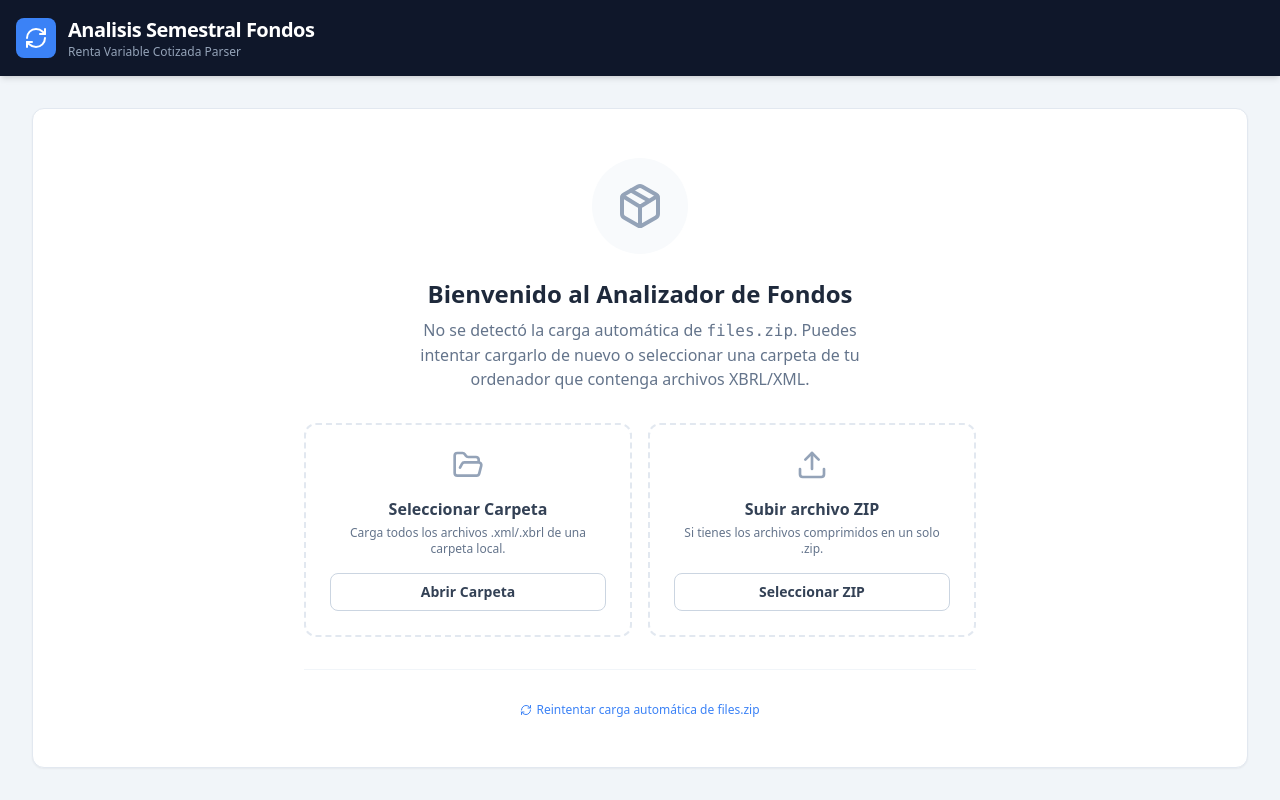
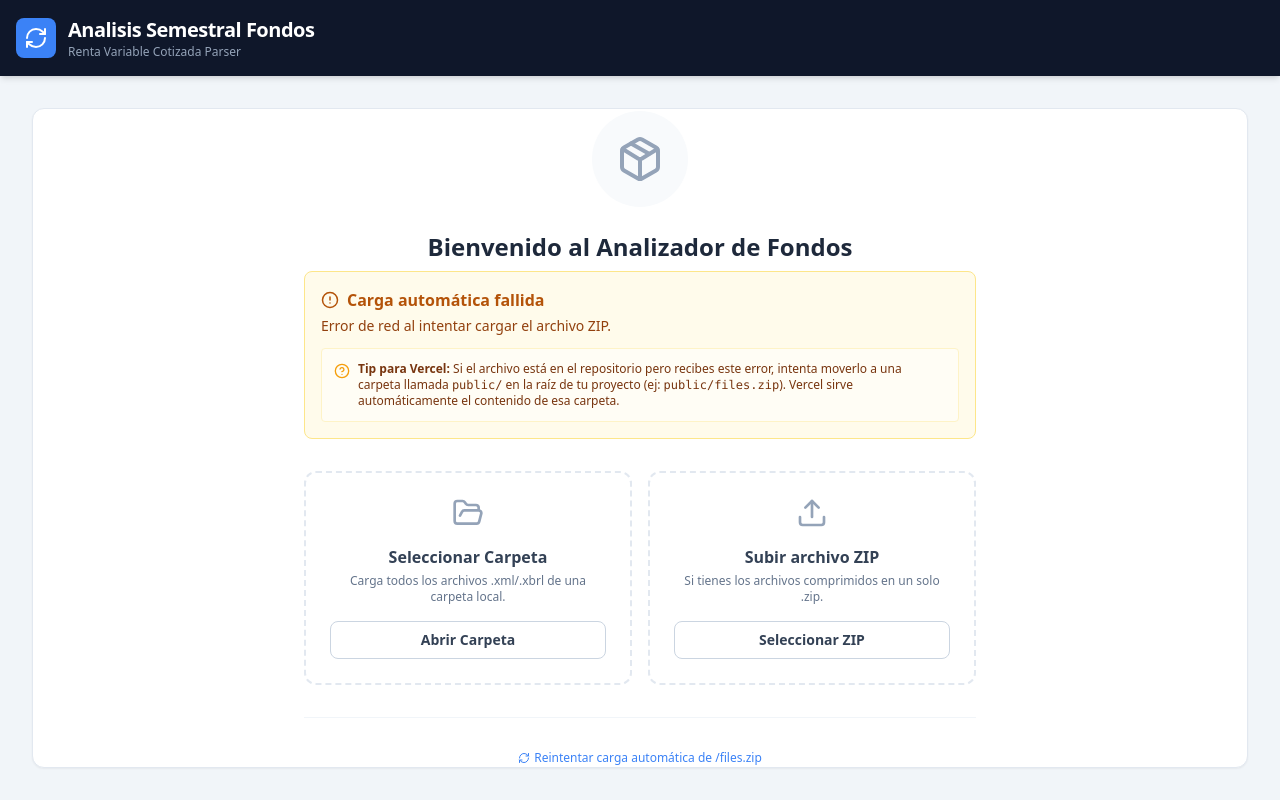
Before and after one commit to sergiolopezortega/FondosCNMWSemetral, a React (Vite) app: page / in a window 1280 px wide. Built offline with nearby package versions, Linux system fonts and the light colour scheme; no server answers.

Commit message:
feat: Enhance file loading and error handling
Adds a new `error` prop to `EmptyState` to display loading errors.
Refactors `handleLoadZip` in `App.tsx` to include error handling and more robust URL busting for `files.zip`.
Removes unnecessary rewrites from `vercel.json` related to `files.zip`.

```diff
--- a/App.tsx
+++ b/App.tsx
@@ -1,4 +1,3 @@
-
 import React, { useState, useCallback, useEffect } from 'react';
 import JSZip from 'jszip';
 import { FileData } from './types.ts';
@@ -13,6 +12,7 @@ const App: React.FC = () => {
   const [files, setFiles] = useState<FileData[]>([]);
   const [selectedFileId, setSelectedFileId] = useState<string | null>(null);
   const [isLoading, setIsLoading] = useState(false);
+  const [loadError, setLoadError] = useState<string | null>(null);
   const [viewMode, setViewMode] = useState<'detail' | 'analysis'>('detail');
 
   const performFileProcessing = async (fileData: FileData): Promise<Partial<FileData>> => {
@@ -67,28 +67,21 @@ const App: React.FC = () => {
 
   const handleLoadZip = useCallback(async () => {
     setIsLoading(true);
+    setLoadError(null);
 
-    // Construimos la URL absoluta para evitar ambigüedades
-    // Añadimos un timestamp para bustear cualquier caché de 404 del CDN de Vercel
-    const baseUrl = window.location.origin;
-    const zipUrl = `${baseUrl}/files.zip?t=${Date.now()}`;
-
-    console.log(`Intentando carga automática desde URL absoluta: ${zipUrl}`);
+    // URL Busting para evitar cachés de errores 404
+    const zipUrl = `/files.zip?t=${Date.now()}`;
 
     try {
-      const response = await fetch(zipUrl, {
-        cache: 'no-store',
-        mode: 'cors'
-      });
+      const response = await fetch(zipUrl);
 
       if (response.ok) {
-        console.log("¡Archivo files.zip encontrado!");
         const blob = await response.blob();
         const zip = await JSZip.loadAsync(blob);
         const extractedFiles: File[] = [];
 
         const promises: Promise<void>[] = [];
-        zip.forEach((zipPath, entry) => {
+        zip.forEach((path, entry) => {
           if (!entry.dir) {
             promises.push(entry.async('blob').then(content => {
               extractedFiles.push(new File([content], entry.name));
@@ -99,18 +92,16 @@ const App: React.FC = () => {
         await Promise.all(promises);
         if (extractedFiles.length > 0) {
           await processFiles(extractedFiles);
-        } else {
-          console.warn("El ZIP estaba vacío o no contenía archivos válidos.");
         }
       } else {
-        console.error(`Error HTTP ${response.status}: Vercel no encuentra el archivo en la raíz.`);
-        // Si falla con 404, mostramos un log detallado para ayudar al usuario
-        if (response.status === 404) {
-          console.info("TIP: Si el archivo existe en el repo, intenta moverlo a una carpeta llamada 'public/' si estás usando algún framework, o revisa que Vercel no esté desplegando desde una subcarpeta.");
-        }
+        const msg = `Error ${response.status}: El archivo no se encuentra en ${window.location.origin}/files.zip`;
+        setLoadError(msg);
+        console.error(msg);
       }
-    } catch (err) {
-      console.error("Error de red al intentar precargar files.zip:", err);
+    } catch (error) {
+      const msg = "Error de red al intentar cargar el archivo ZIP.";
+      setLoadError(msg);
+      console.error(msg, error);
     } finally {
       setIsLoading(false);
     }
@@ -160,6 +151,7 @@ const App: React.FC = () => {
   const resetApp = () => {
     setFiles([]);
     setSelectedFileId(null);
+    setLoadError(null);
     setViewMode('detail');
   };
 
@@ -215,6 +207,7 @@ const App: React.FC = () => {
               onManualUpload={handleManualZip}
               onFolderSelect={handleFolderSelect}
               isLoading={isLoading}
+              error={loadError}
             />
           </div>
         ) : (
--- a/components/EmptyState.tsx
+++ b/components/EmptyState.tsx
@@ -1,16 +1,15 @@
-
 import React, { useRef } from 'react';
-// Add RefreshCw to the imports from lucide-react
-import { Package, Loader2, AlertCircle, Upload, FolderOpen, RefreshCw } from 'lucide-react';
+import { Package, Loader2, AlertCircle, Upload, FolderOpen, RefreshCw, HelpCircle } from 'lucide-react';
 
 interface EmptyStateProps {
   onLoadZip: () => void;
   onManualUpload: (file: File) => void;
   onFolderSelect: (files: FileList | null) => void;
   isLoading: boolean;
+  error?: string | null;
 }
 
-export const EmptyState: React.FC<EmptyStateProps> = ({ onLoadZip, onManualUpload, onFolderSelect, isLoading }) => {
+export const EmptyState: React.FC<EmptyStateProps> = ({ onLoadZip, onManualUpload, onFolderSelect, isLoading, error }) => {
   const folderInputRef = useRef<HTMLInputElement>(null);
 
   const handleZipChange = (e: React.ChangeEvent<HTMLInputElement>) => {
@@ -39,12 +38,28 @@ export const EmptyState: React.FC<EmptyStateProps> = ({ onLoadZip, onManualUploa
         <Package size={48} className="text-slate-400" />
       </div>
       <h2 className="text-2xl font-bold text-slate-800 mb-2">Bienvenido al Analizador de Fondos</h2>
-      <p className="text-slate-500 max-w-md mb-8">
-        No se detectó la carga automática de <code>files.zip</code>. Puedes intentar cargarlo de nuevo o seleccionar una carpeta de tu ordenador que contenga archivos XBRL/XML.
-      </p>
+
+      {error ? (
+        <div className="mb-8 p-4 bg-amber-50 border border-amber-200 rounded-lg max-w-2xl text-left">
+          <div className="flex items-center gap-2 text-amber-700 font-bold mb-1">
+            <AlertCircle size={18} />
+            Carga automática fallida
+          </div>
+          <p className="text-sm text-amber-800 mb-3">{error}</p>
+          <div className="flex items-start gap-2 bg-white/50 p-3 rounded border border-amber-100">
+            <HelpCircle size={16} className="text-amber-500 mt-0.5 flex-shrink-0" />
+            <p className="text-xs text-amber-900">
+              <b>Tip para Vercel:</b> Si el archivo está en el repositorio pero recibes este error, intenta moverlo a una carpeta llamada <code>public/</code> en la raíz de tu proyecto (ej: <code>public/files.zip</code>). Vercel sirve automáticamente el contenido de esa carpeta.
+            </p>
+          </div>
+        </div>
+      ) : (
+        <p className="text-slate-500 max-w-md mb-8">
+          Puedes seleccionar una carpeta local o subir un archivo ZIP con tus reportes XBRL para comenzar el análisis.
+        </p>
+      )}
 
       <div className="grid grid-cols-1 md:grid-cols-2 gap-4 w-full max-w-2xl">
-        {/* Opción Carpeta Local (Requisito 1) */}
         <div className="p-6 border-2 border-dashed border-slate-200 rounded-xl hover:border-accent hover:bg-blue-50/50 transition-all group flex flex-col items-center">
           <FolderOpen size={32} className="text-slate-400 group-hover:text-accent mb-4" />
           <h3 className="font-bold text-slate-700 mb-1">Seleccionar Carpeta</h3>
@@ -65,7 +80,6 @@ export const EmptyState: React.FC<EmptyStateProps> = ({ onLoadZip, onManualUploa
           </button>
         </div>
 
-        {/* Opción ZIP manual */}
         <div className="p-6 border-2 border-dashed border-slate-200 rounded-xl hover:border-accent hover:bg-blue-50/50 transition-all group flex flex-col items-center">
           <Upload size={32} className="text-slate-400 group-hover:text-accent mb-4" />
           <h3 className="font-bold text-slate-700 mb-1">Subir archivo ZIP</h3>
@@ -90,7 +104,7 @@ export const EmptyState: React.FC<EmptyStateProps> = ({ onLoadZip, onManualUploa
           className="text-xs text-accent hover:underline flex items-center justify-center gap-1 mx-auto"
         >
           <RefreshCw size={12} />
-          Reintentar carga automática de files.zip
+          Reintentar carga automática de /files.zip
         </button>
       </div>
     </div>
```
Also changed, not shown: vercel.json, 1 other file (tests, documents, lock files or other folders).
